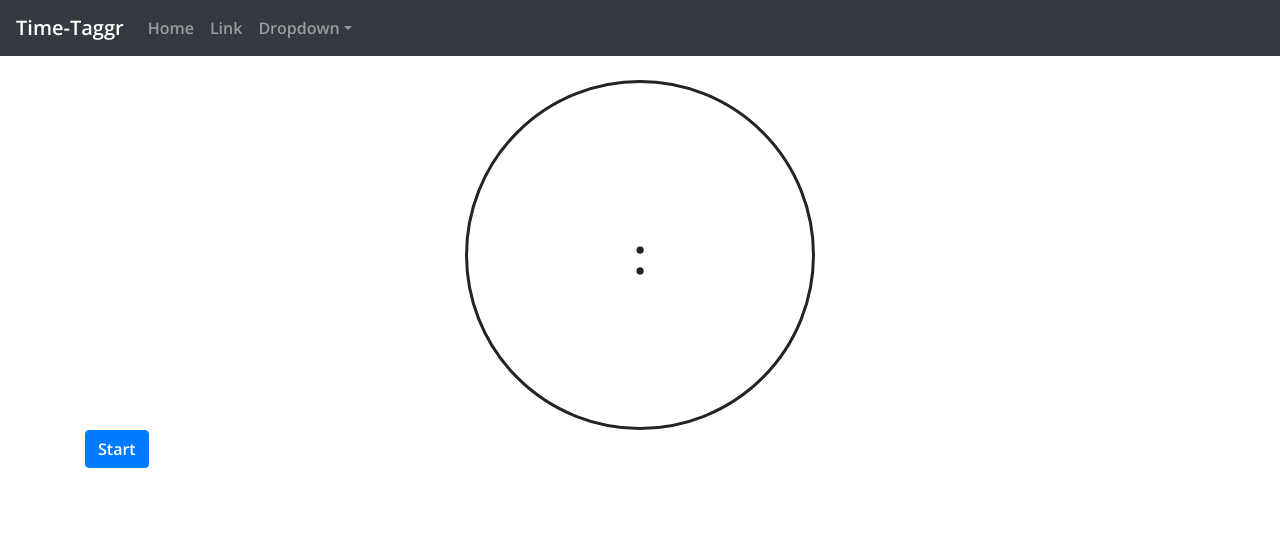
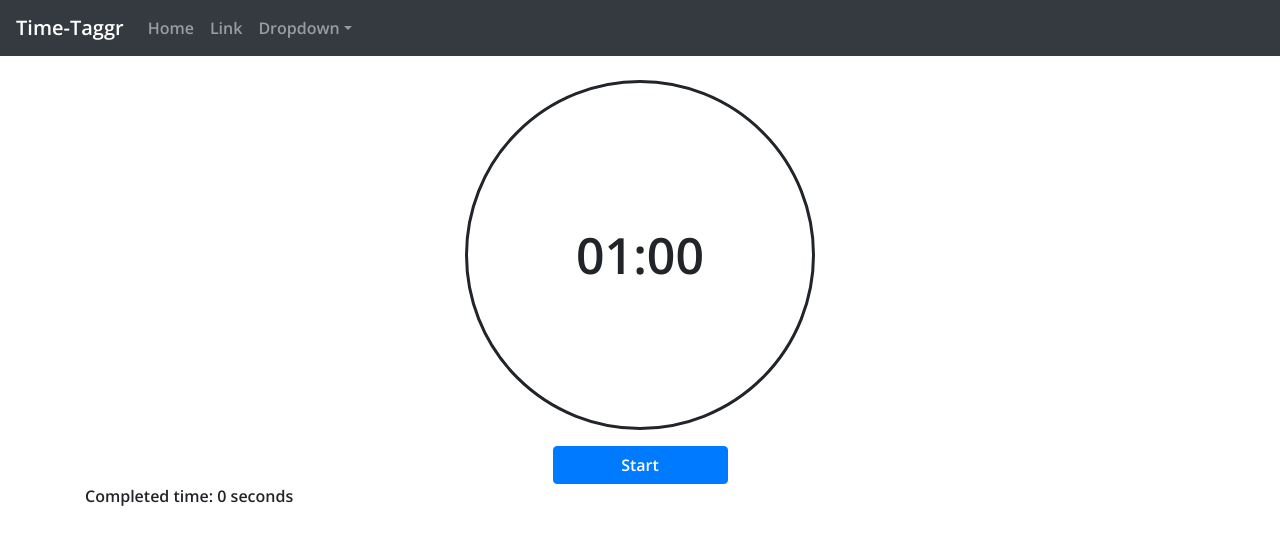
Before and after one commit to ericmiranda7/time-taggr, a React (Create React App) app: page / in a window 1280 px wide. Shown: the top 544 px of the page. Built offline with nearby package versions, Linux system fonts and the light colour scheme.

Commit message:
add start, stop, pause

```diff
--- a/src/App.js
+++ b/src/App.js
@@ -1,7 +1,7 @@
 import NavigationBar from './components/NavigationBar'
 import Clock from './components/Clock'
 import { useDispatch, useSelector } from 'react-redux'
-import { setTimer, startTimer } from './reducers/timerReducer'
+import { setTimer, startTimer, stopTimer, pauseTimer } from './reducers/timerReducer'
 import { useEffect } from 'react'
 import { Button } from 'react-bootstrap'
 
@@ -11,11 +11,19 @@ const App = () => {
 
   // initialise timer
   useEffect(() => {
-  dispatch(setTimer(1))
+    dispatch(setTimer(1))
   }, [dispatch])
 
-  const handleStartTimerClick = () => {
+  const handleStartClick = () => {
     startTimer(dispatch)
+  }
+
+  const handleStopClick = () => {
+    stopTimer(dispatch)
+  }
+
+  const handlePauseClick = () => {
+    dispatch(pauseTimer())
   }
 
   return (
@@ -23,7 +31,22 @@ const App = () => {
       <NavigationBar />
       <div className="container mt-4">
         <Clock timer={timer} />
-        <Button variant="primary" onClick={handleStartTimerClick}>Start</Button>
+        <div className="align-items-center mt-3">
+          {timer.running
+            ? <div>
+            <Button variant="primary" className="mx-auto" onClick={handlePauseClick} style={{width: '175px', display: 'block'}}>Pause</Button>
+              <Button variant="danger" className="mx-auto mt-1" style={{width: '175px', display: 'block'}} onClick={handleStopClick}>Stop</Button>
+            </div>
+            : timer.pause ?
+                <div>
+                <Button variant="primary" className="mx-auto" onClick={handleStartClick} style={{width: '175px', display: 'block'}}>Start</Button>
+                <Button variant="danger" className="mx-auto mt-1" style={{width: '175px', display: 'block'}} onClick={handleStopClick}>Stop</Button>
+                </div>
+                : <Button variant="primary" className="mx-auto" onClick={handleStartClick} style={{width: '175px', display: 'block'}}>Start</Button>}
+
+
+          <p>Completed time: {timer.completedTime / 1000} seconds</p>
+        </div>
       </div>
     </div>
   )
--- a/src/reducers/timerReducer.js
+++ b/src/reducers/timerReducer.js
@@ -1,10 +1,13 @@
 const initialState = {
   start: null,
+  pause: null,
   diff: null,
   minutes: null,
   seconds: null,
+  completedTime: null,
   duration: null,
-  expired: false
+  expired: false,
+  running: false
 }
 
 let interval
@@ -25,15 +28,35 @@ export const startTimer = dispatch => {
   dispatch(setStart())
   dispatch(tick())
 
-  setInterval(() => {
+  interval = setInterval(() => {
     dispatch(tick())
   }, 1000)
+}
+
+export const saveTime = () => {
+  return { type: 'SAVE_TIME' }
+}
+
+export const stopTimer = (dispatch) => {
+  clearInterval(interval)
+  dispatch(saveTime())
+  dispatch(setTimer())
+}
+
+export const pauseTimer = () => {
+  clearInterval(interval)
+  return { type: 'PAUSE_TIMER' }
 }
 
 const timerReducer = (state = initialState, action) => {
   switch (action.type) {
     case 'SET_TIMER':
-      return { ...state, duration: action.payload.duration }
+      const duration = action.payload?.duration || state.duration
+      let minutes = duration / 60 | 0
+      let seconds = '00'
+
+      minutes = minutes < 10 ? '0' + minutes : minutes
+      return { ...state, duration: duration, minutes, seconds, running: false, pause: null }
     case 'TICK':
       if (!state.expired) {
         const diff = state.duration - (((Date.now() - state.start) / 1000) | 0)
@@ -49,6 +72,7 @@ const timerReducer = (state = initialState, action) => {
         let start = state.start
         let expired = state.expired
         if (diff <= 0) {
+
           expired = true
         }
         return { ...state, diff, minutes, seconds, start, expired }
@@ -56,7 +80,17 @@ const timerReducer = (state = initialState, action) => {
       clearInterval(interval)
       return state
     case 'START_TIMER':
-      return { ...state, start: Date.now() }
+      const start = state.pause
+        ? (Date.now() - state.pause) + state.start
+        : Date.now()
+      return { ...state, start, running: true }
+    case 'PAUSE_TIMER':
+      return { ...state, pause: Date.now(), running: false }
+    case 'SAVE_TIME':
+      const completedTime = state.pause
+      ? state.pause - state.start
+      : Date.now() - state.start
+      return { ...state, completedTime }
     default:
       return state
   }
```
